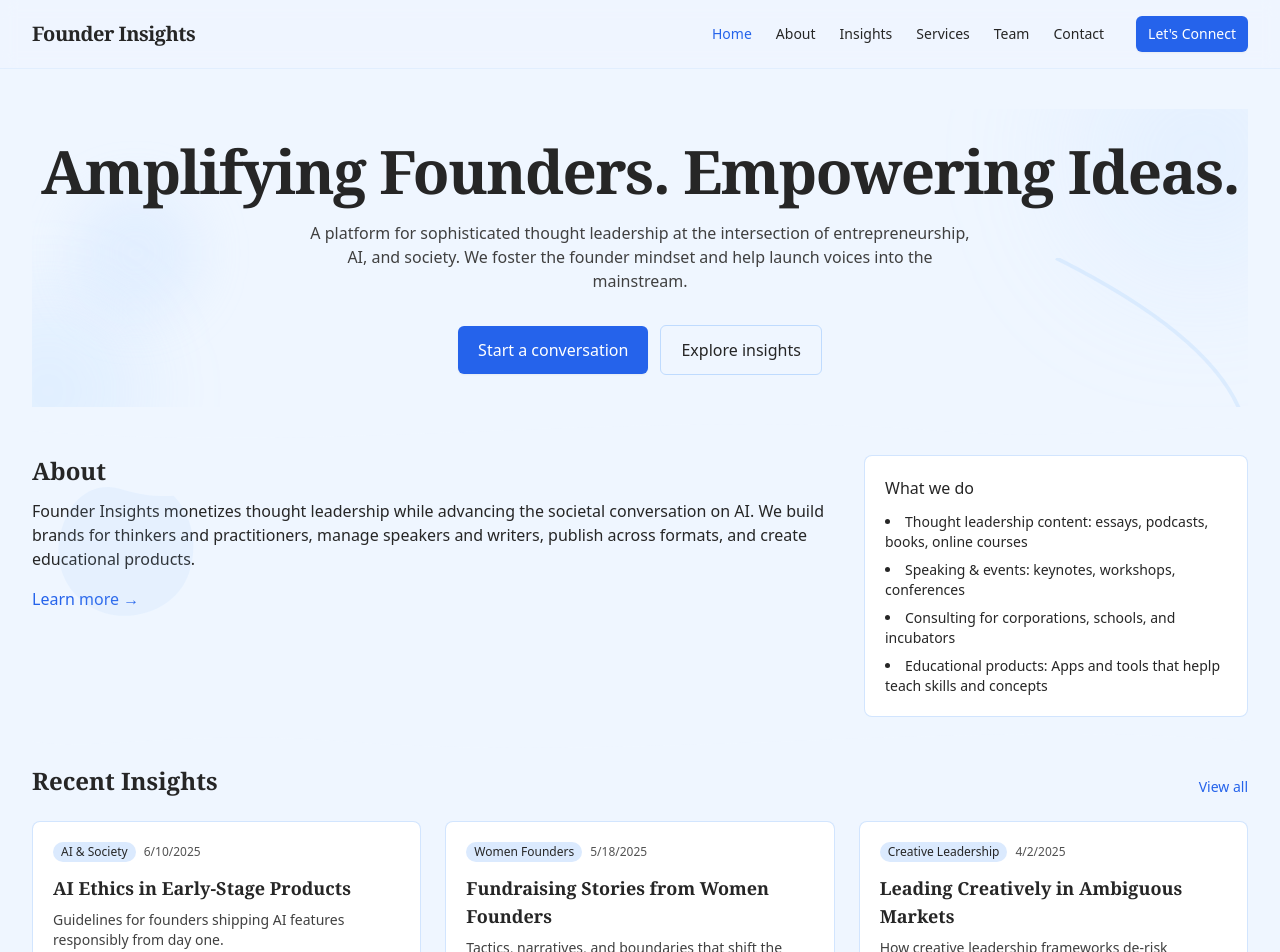
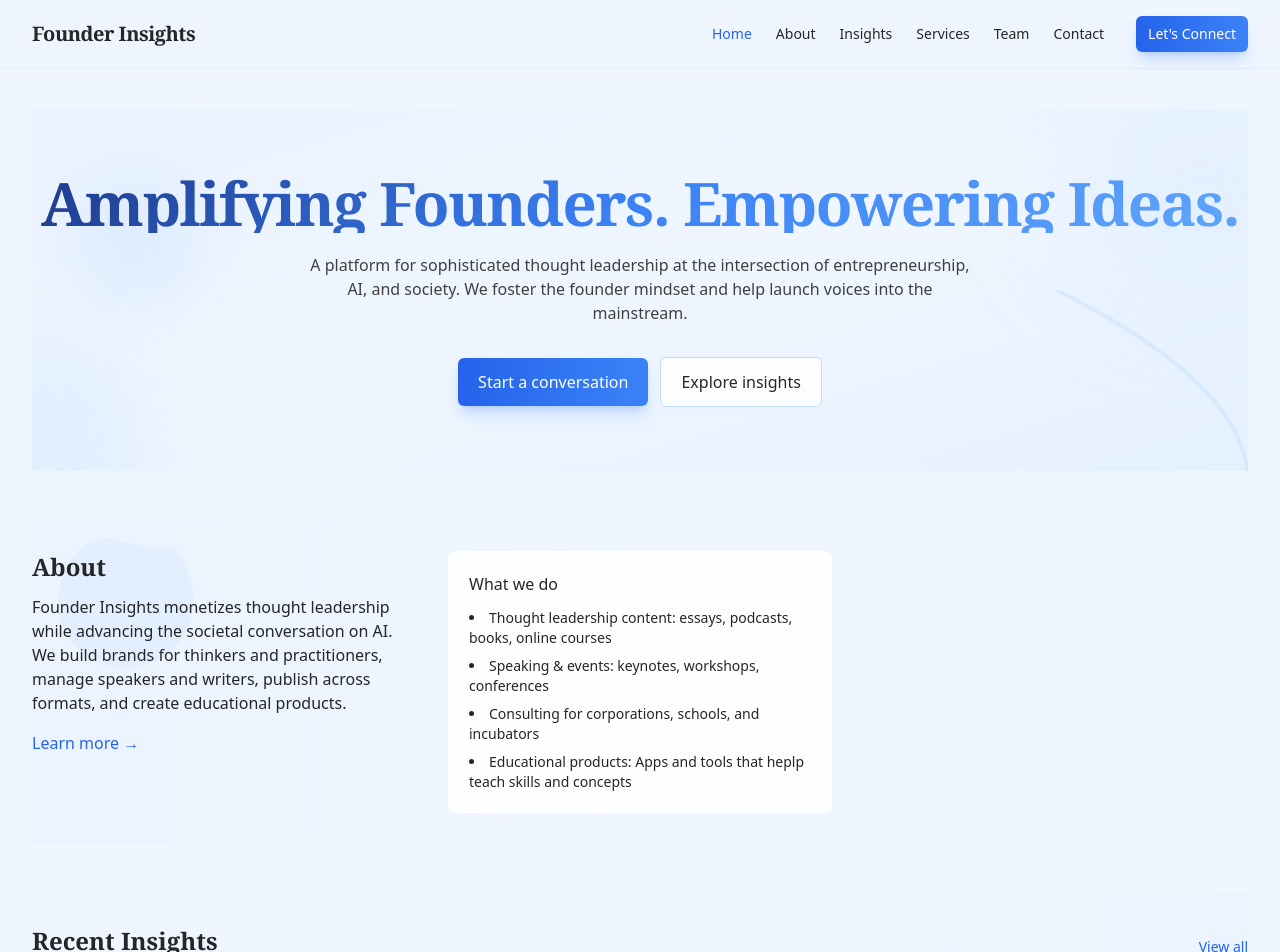
Before and after one commit to nikhil1234567/founderinsights, a Next.js app: page / in a window 1280 px wide. Shown: the top 952 px of the page. Built offline with nearby package versions, Linux system fonts and the light colour scheme; a web font is replaced by a local one.

Commit message:
Add artistic enhancements: floating animations, scroll-triggered fade-ins, glassmorphism, gradient buttons, and enhanced hover effects

```diff
--- a/app/contact/page.tsx
+++ b/app/contact/page.tsx
@@ -114,7 +114,7 @@ export default function ContactPage() {
         <div className="pt-2">
           <button
             type="submit"
-            className="inline-flex items-center rounded-md bg-accent px-5 py-2.5 text-white font-medium shadow-sm transition hover:bg-accent-dark focus:outline-none focus-visible:ring-2 focus-visible:ring-accent disabled:opacity-60"
+            className="inline-flex items-center rounded-md bg-gradient-to-r from-accent to-accent-light px-5 py-2.5 text-white font-medium shadow-lg shadow-blue-500/25 transition-all hover:shadow-xl hover:shadow-blue-500/30 hover:scale-105 focus:outline-none focus-visible:ring-2 focus-visible:ring-accent disabled:opacity-60 disabled:hover:scale-100"
             disabled={submitting}
           >
             {submitting ? 'Sending…' : 'Send message'}
--- a/app/globals.css
+++ b/app/globals.css
@@ -21,3 +21,38 @@ body {
 .prose-content h1, .prose-content h2, .prose-content h3, .prose-content h4 {
   @apply font-serif;
 }
+
+/* Glassmorphism effect */
+.glass {
+  background: rgba(255, 255, 255, 0.7);
+  backdrop-filter: blur(10px);
+  -webkit-backdrop-filter: blur(10px);
+  border: 1px solid rgba(255, 255, 255, 0.3);
+}
+
+.glass-strong {
+  background: rgba(255, 255, 255, 0.85);
+  backdrop-filter: blur(12px);
+  -webkit-backdrop-filter: blur(12px);
+  border: 1px solid rgba(255, 255, 255, 0.4);
+}
+
+/* Gradient text */
+.gradient-text {
+  background: linear-gradient(135deg, #1e3a8a 0%, #3b82f6 50%, #60a5fa 100%);
+  -webkit-background-clip: text;
+  -webkit-text-fill-color: transparent;
+  background-clip: text;
+}
+
+/* Scroll fade-in */
+.scroll-fade-in {
+  opacity: 0;
+  transform: translateY(30px);
+  transition: opacity 0.6s ease-out, transform 0.6s ease-out;
+}
+
+.scroll-fade-in.visible {
+  opacity: 1;
+  transform: translateY(0);
+}
--- a/app/page.tsx
+++ b/app/page.tsx
@@ -5,26 +5,28 @@ import FloatingCircles from '@/components/FloatingCircles'
 import WavyDivider from '@/components/WavyDivider'
 import BlobShape from '@/components/BlobShape'
 import DecorativeShape from '@/components/DecorativeShape'
+import ScrollFadeIn from '@/components/ScrollFadeIn'
 
 export default function HomePage() {
   const recent = insights.slice(0, 6)
   return (
     <div className="space-y-0 animate-fadeIn">
       {/* Hero */}
-      <section className="relative text-center py-8">
+      <section className="relative text-center py-12 md:py-16 overflow-hidden">
+        <div className="absolute inset-0 bg-gradient-to-br from-blue-100/30 via-transparent to-blue-200/20" />
         <FloatingCircles />
         <div className="relative z-10">
-          <h1 className="font-serif text-4xl sm:text-5xl md:text-6xl font-semibold tracking-tight">
+          <h1 className="font-serif text-4xl sm:text-5xl md:text-6xl font-semibold tracking-tight gradient-text">
             Amplifying Founders. Empowering Ideas.
           </h1>
         <p className="mx-auto mt-5 max-w-2xl text-neutral-700">
           A platform for sophisticated thought leadership at the intersection of entrepreneurship, AI, and society. We foster the founder mindset and help launch voices into the mainstream.
         </p>
         <div className="mt-8 flex flex-col sm:flex-row items-center justify-center gap-3">
-          <Link href="/contact" className="inline-flex items-center rounded-md bg-accent px-5 py-3 text-white font-medium shadow-sm transition hover:bg-accent-dark focus:outline-none focus-visible:ring-2 focus-visible:ring-accent">
+          <Link href="/contact" className="inline-flex items-center rounded-md bg-gradient-to-r from-accent to-accent-light px-5 py-3 text-white font-medium shadow-lg shadow-blue-500/25 transition-all hover:shadow-xl hover:shadow-blue-500/30 hover:scale-105 focus:outline-none focus-visible:ring-2 focus-visible:ring-accent">
             Start a conversation
           </Link>
-          <Link href="/insights" className="inline-flex items-center rounded-md border border-blue-200 px-5 py-3 text-neutral-800 hover:bg-white transition">
+          <Link href="/insights" className="inline-flex items-center rounded-md border border-blue-200 bg-white/80 backdrop-blur-sm px-5 py-3 text-neutral-800 transition-all hover:bg-white hover:scale-105 hover:shadow-md">
             Explore insights
           </Link>
         </div>
@@ -34,8 +36,10 @@ export default function HomePage() {
       <WavyDivider />
 
       {/* About snapshot */}
-      <section className="relative grid grid-cols-1 md:grid-cols-3 gap-8 items-start">
+      <section className="relative grid grid-cols-1 md:grid-cols-3 gap-8 items-start py-8">
+        <div className="absolute inset-0 bg-gradient-to-r from-blue-100/20 via-transparent to-transparent -z-10" />
         <BlobShape position="top-left" size="md" />
+        <ScrollFadeIn>
           <div className="md:col-span-2">
             <h2 className="font-serif text-2xl font-semibold">About</h2>
           <p className="mt-3 text-neutral-800">
@@ -43,7 +47,9 @@ export default function HomePage() {
           </p>
             <Link href="/about" className="mt-4 inline-flex text-accent font-medium">Learn more →</Link>
           </div>
-        <div className="rounded-lg border border-blue-200/70 bg-white p-5">
+        </ScrollFadeIn>
+        <ScrollFadeIn delay={100}>
+          <div className="rounded-lg border border-blue-200/70 glass-strong p-5 transition-all hover:scale-105 hover:shadow-lg">
           <h3 className="font-medium text-neutral-800">What we do</h3>
           <ul className="mt-3 space-y-2 text-sm text-neutral-800 list-disc list-inside">
             <li>Thought leadership content: essays, podcasts, books, online courses</li>
@@ -52,20 +58,26 @@ export default function HomePage() {
             <li>Educational products: Apps and tools that heplp teach skills and concepts</li>
           </ul>
           </div>
+        </ScrollFadeIn>
       </section>
 
       <WavyDivider flip />
 
       {/* Recent Insights */}
-      <section className="relative">
+      <section className="relative py-8">
+        <div className="absolute inset-0 bg-gradient-to-l from-blue-100/20 via-transparent to-transparent -z-10" />
         <BlobShape position="bottom-right" size="sm" />
+        <ScrollFadeIn>
           <div className="flex items-end justify-between gap-4">
             <h2 className="font-serif text-2xl font-semibold">Recent Insights</h2>
             <Link href="/insights" className="text-sm text-accent">View all</Link>
           </div>
+        </ScrollFadeIn>
         <div className="mt-6 grid grid-cols-1 sm:grid-cols-2 lg:grid-cols-3 gap-6">
-          {recent.map((i) => (
-            <InsightCard key={i.slug} insight={i} />
+          {recent.map((i, index) => (
+            <div key={i.slug} className={`animate-stagger${index % 3 === 0 ? '1' : index % 3 === 1 ? '2' : '3'}`}>
+              <InsightCard insight={i} />
+            </div>
           ))}
         </div>
         <DecorativeShape variant="circle" className="mt-8" />
--- a/components/BlobShape.tsx
+++ b/components/BlobShape.tsx
@@ -19,7 +19,7 @@ export default function BlobShape({ position = 'top-right', size = 'md' }: BlobS
 
   return (
     <div
-      className={`absolute ${positionClasses[position]} ${sizeClasses[size]} opacity-10 pointer-events-none`}
+      className={`absolute ${positionClasses[position]} ${sizeClasses[size]} opacity-10 pointer-events-none animate-floatSlow`}
       aria-hidden="true"
     >
       <svg viewBox="0 0 200 200" className="w-full h-full">
--- a/components/FloatingCircles.tsx
+++ b/components/FloatingCircles.tsx
@@ -2,13 +2,13 @@ export default function FloatingCircles() {
   return (
     <div className="absolute inset-0 overflow-hidden pointer-events-none" aria-hidden="true">
       {/* Large circle - top right */}
-      <div className="absolute -top-20 -right-20 w-64 h-64 rounded-full bg-blue-200/20 blur-3xl" />
+      <div className="absolute -top-20 -right-20 w-64 h-64 rounded-full bg-blue-200/20 blur-3xl animate-float" />
       {/* Medium circle - bottom left */}
-      <div className="absolute -bottom-20 -left-20 w-48 h-48 rounded-full bg-blue-300/15 blur-2xl" />
+      <div className="absolute -bottom-20 -left-20 w-48 h-48 rounded-full bg-blue-300/15 blur-2xl animate-floatReverse" />
       {/* Small circle - top left */}
-      <div className="absolute top-20 left-10 w-32 h-32 rounded-full bg-blue-200/25 blur-xl" />
+      <div className="absolute top-20 left-10 w-32 h-32 rounded-full bg-blue-200/25 blur-xl animate-floatSlow" />
       {/* Arc shape - right side */}
-      <svg className="absolute top-1/2 right-0 w-96 h-96 opacity-20" viewBox="0 0 200 200">
+      <svg className="absolute top-1/2 right-0 w-96 h-96 opacity-20 animate-float" viewBox="0 0 200 200">
         <path
           d="M 100 0 Q 200 50 200 100 Q 200 150 100 200"
           fill="none"
--- a/components/InsightCard.tsx
+++ b/components/InsightCard.tsx
@@ -5,7 +5,7 @@ export default function InsightCard({ insight }: { insight: Insight }) {
   return (
     <Link
       href={`/insights/${insight.slug}`}
-      className="group block rounded-lg border border-blue-200/70 bg-white p-5 transition hover:shadow-sm hover:border-blue-300 focus:outline-none focus-visible:ring-2 focus-visible:ring-accent"
+      className="group block rounded-lg border border-blue-200/70 glass-strong p-5 transition-all hover:shadow-lg hover:border-blue-300 hover:scale-105 hover:-translate-y-1 focus:outline-none focus-visible:ring-2 focus-visible:ring-accent"
     >
       <div className="text-xs text-neutral-600 flex items-center gap-2">
         <span className="inline-flex items-center rounded-full bg-blue-100 px-2 py-0.5 text-neutral-800">
--- a/components/Navbar.tsx
+++ b/components/Navbar.tsx
@@ -49,7 +49,7 @@ export default function Navbar() {
           })}
           <Link
             href="/contact"
-            className="ml-2 inline-flex items-center rounded-md bg-accent px-3 py-2 text-sm font-medium text-white shadow-sm transition hover:bg-accent-dark focus:outline-none focus-visible:ring-2 focus-visible:ring-accent"
+            className="ml-2 inline-flex items-center rounded-md bg-gradient-to-r from-accent to-accent-light px-3 py-2 text-sm font-medium text-white shadow-lg shadow-blue-500/25 transition-all hover:shadow-xl hover:shadow-blue-500/30 hover:scale-105 focus:outline-none focus-visible:ring-2 focus-visible:ring-accent"
           >
             Let's Connect
           </Link>
@@ -74,7 +74,7 @@ export default function Navbar() {
             })}
             <Link
               href="/contact"
-              className="mt-2 inline-flex items-center justify-center rounded-md bg-accent px-3 py-2 text-sm font-medium text-white shadow-sm transition hover:bg-accent-dark"
+              className="mt-2 inline-flex items-center justify-center rounded-md bg-gradient-to-r from-accent to-accent-light px-3 py-2 text-sm font-medium text-white shadow-lg shadow-blue-500/25 transition-all hover:shadow-xl hover:shadow-blue-500/30 hover:scale-105"
               onClick={() => setOpen(false)}
             >
               Let's Connect
--- /dev/null
+++ b/components/ScrollFadeIn.tsx
@@ -0,0 +1,46 @@
+"use client"
+
+import { useEffect, useRef, useState } from 'react'
+
+type ScrollFadeInProps = {
+  children: React.ReactNode
+  className?: string
+  delay?: number
+}
+
+export default function ScrollFadeIn({ children, className = '', delay = 0 }: ScrollFadeInProps) {
+  const [isVisible, setIsVisible] = useState(false)
+  const ref = useRef<HTMLDivElement>(null)
+
+  useEffect(() => {
+    const observer = new IntersectionObserver(
+      ([entry]) => {
+        if (entry.isIntersecting) {
+          setTimeout(() => {
+            setIsVisible(true)
+          }, delay)
+        }
+      },
+      { threshold: 0.1 }
+    )
+
+    if (ref.current) {
+      observer.observe(ref.current)
+    }
+
+    return () => {
+      if (ref.current) {
+        observer.unobserve(ref.current)
+      }
+    }
+  }, [delay])
+
+  return (
+    <div
+      ref={ref}
+      className={`scroll-fade-in ${isVisible ? 'visible' : ''} ${className}`}
+    >
+      {children}
+    </div>
+  )
+}
```
Also changed, not shown: app/about/page.tsx (+17 -5 lines), app/services/page.tsx (+10 -4 lines), app/team/page.tsx (+13 -7 lines), tailwind.config.ts (+19 -0 lines). Lines whose indentation alone changed are shown as unchanged.
